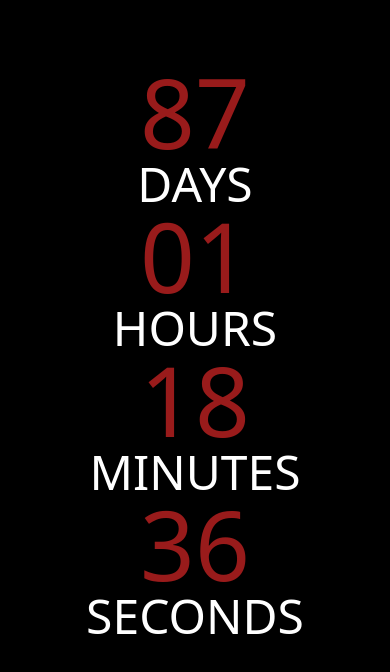
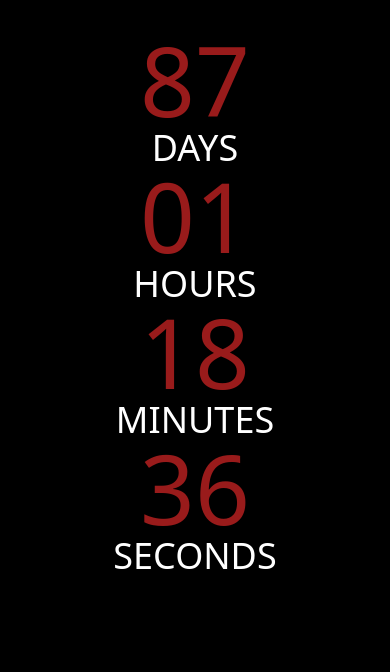
Before and after one commit to matherique/vamos-morar-juntos, a Next.js app: page / in a window 390 px wide. Shown: the top 672 px of the page. Built offline with nearby package versions, Linux system fonts and the light colour scheme.

Commit message:
style: change font size

```diff
--- a/src/pages/index.tsx
+++ b/src/pages/index.tsx
@@ -27,22 +27,22 @@ export default function Home() {
 
   return (
     <div className="w-full h-screen bg-black flex justify-center ">
-      <div className="lg:flex flex-row gap-24 lg:mt-32 mt-16">
+      <div className="lg:flex flex-row lg:gap-24 lg:mt-32 mt-8">
         <div className="flex flex-col text-center">
           <span className="text-red-800 lg:text-9xl text-8xl">{String(days).padStart(2, '0')}</span>
-          <span className="text-white uppercase text-5xl">Days</span>
+          <span className="text-white uppercase lg:text-5xl text-4xl">Days</span>
         </div>
         <div className="flex flex-col text-center">
           <span className="text-red-800 lg:text-9xl text-8xl">{String(hours).padStart(2, '0')}</span>
-          <span className="text-white uppercase text-5xl">Hours</span>
+          <span className="text-white uppercase lg:text-5xl text-4xl">Hours</span>
         </div>
         <div className="flex flex-col text-center">
           <span className="text-red-800 lg:text-9xl text-8xl">{String(minutes).padStart(2, '0')}</span>
-          <span className="text-white uppercase text-5xl">Minutes</span>
+          <span className="text-white uppercase lg:text-5xl text-4xl">Minutes</span>
         </div>
         <div className="flex flex-col text-center">
           <span className="text-red-800 lg:text-9xl text-8xl">{String(seconds).padStart(2, '0')}</span>
-          < span className="text-white uppercase text-5xl" > Seconds</span>
+          < span className="text-white uppercase lg:text-5xl text-4xl"> Seconds</span>
         </div>
       </div>
     </div>
```
